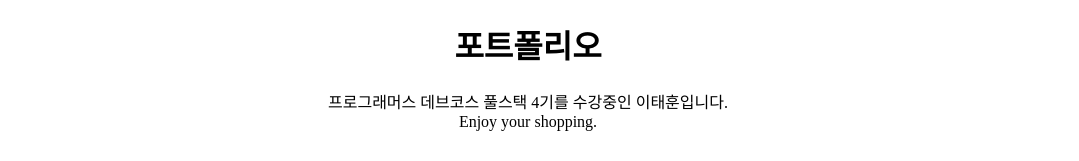
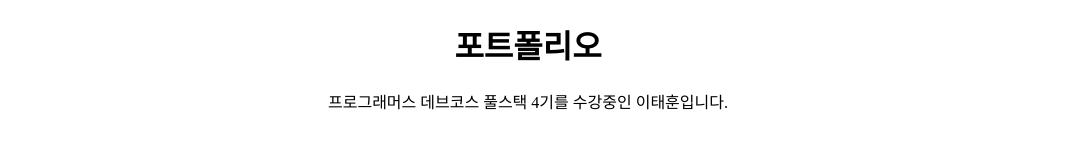
Before and after one commit to B4TT3RY/prgms-sprint-1-project, a plain HTML site: page index.html in a window 1280 px wide. Shown: the top 161 px of the page, without its empty margins (112-1191 px from the left). Drawn offline with Linux system fonts and the light colour scheme.

Commit message:
Remove unused welcome message

```diff
--- a/index.html
+++ b/index.html
@@ -9,8 +9,7 @@
 <body>
     <h1>포트폴리오</h1>
     <div id="txt_welcome">
-        프로그래머스 데브코스 풀스택 4기를 수강중인 이태훈입니다.<br>
-        Enjoy your shopping.
+        프로그래머스 데브코스 풀스택 4기를 수강중인 이태훈입니다.
     </div>
     <div style="display:grid; grid-template-columns: 1fr 1fr 1fr;">
         <div class="card">
```
